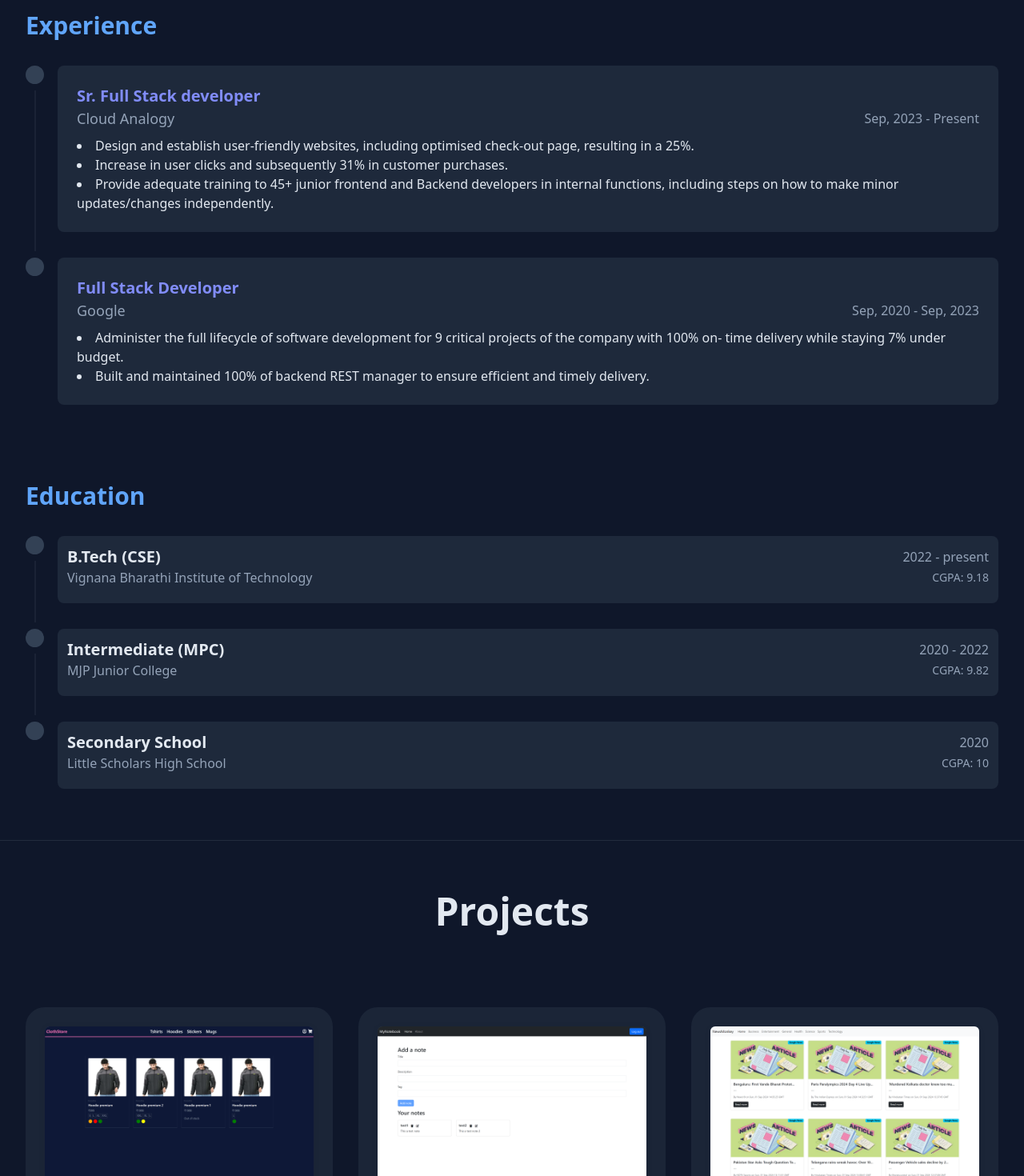
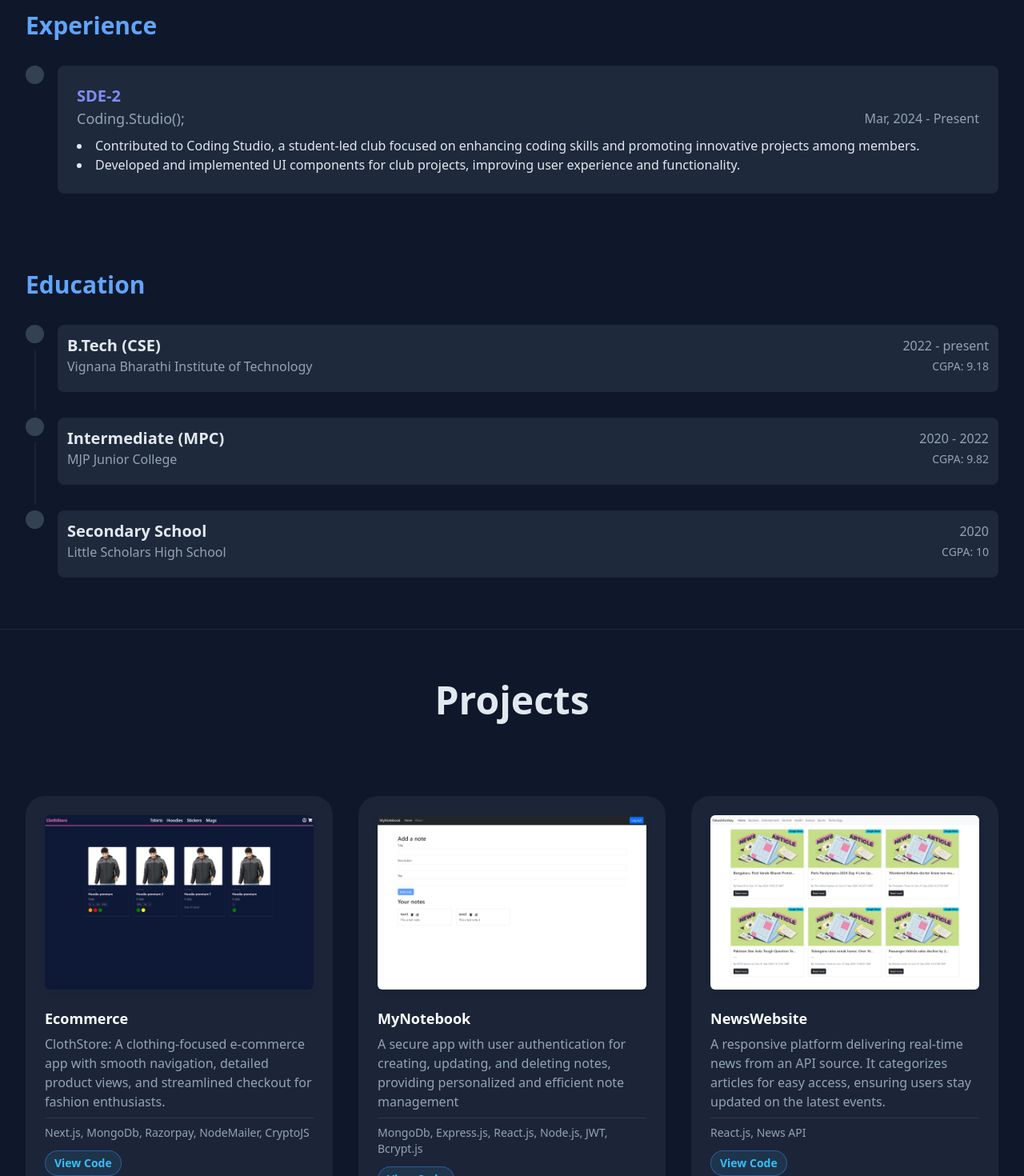
Before and after one commit to vanamkarthiknetha/myportfoliio, a Next.js app: page / in a window 1280 px wide. Shown: the part 2000-3470 px from the top of the page at 80% size. Built offline with nearby package versions, Linux system fonts and the light colour scheme.

Commit message:
data update 1

```diff
--- a/components/Contact.js
+++ b/components/Contact.js
@@ -26,7 +26,7 @@ const Contact = ({theme}) => {
             Accept: "application/json",
           },
           body: JSON.stringify({
-            access_key: "a92b0408-1355-497b-ad05-11a15cf4fff0",
+            access_key: process.env.NEXT_PUBLIC_WEB3_ACCESS_KEY,
             name: e.target.name.value,
             email: e.target.email.value,
             message: e.target.message.value,
--- a/data/about/exp.json
+++ b/data/about/exp.json
@@ -1,20 +1,12 @@
 {
-    "Sr. Full Stack developer":{
-        "org":"Cloud Analogy",
-        "duration":"Sep, 2023 - Present",
+    "SDE-2":{
+        "org":"Coding.Studio();",
+        "duration":"Mar, 2024 - Present",
         "points":[
-                "Design and establish user-friendly websites, including optimised check-out page, resulting in a 25%.",
-                "Increase in user clicks and subsequently 31% in customer purchases.",
-                "Provide adequate training to 45+ junior frontend and Backend developers in internal functions, including steps on how to make minor updates/changes independently."
-            ]
-    },
-    "Full Stack Developer":{
-        "org":"Google",
-        "duration":"Sep, 2020 - Sep, 2023",
-        "points":[
-                "Administer the full lifecycle of software development for 9 critical projects of the company with 100% on- time delivery while staying 7% under budget.",
-                "Built and maintained 100% of backend REST  manager to ensure efficient and timely delivery."
+                "Contributed to Coding Studio, a student-led club focused on enhancing coding skills and promoting innovative projects among members.",
+                "Developed and implemented UI components for club projects, improving user experience and functionality."
             ],
         "first":true
     }
+
 }
--- a/data/projects/projects.json
+++ b/data/projects/projects.json
@@ -1,20 +1,20 @@
 {
-    "ClothStore":{
-        "desc":"Marketing website &amp; chat interface Lorem ipsum dolor sit amet, consectetur adipisicing elit. ",
+    "Ecommerce":{
+        "desc":"ClothStore: A clothing-focused e-commerce app with smooth navigation, detailed product views, and streamlined checkout for fashion enthusiasts. ",
         "live":"/404",
         "code":"https://github.com/vanamkarthiknetha/clothstore",
-        "techstack":"React.js, MongoDb, GraphQL, Git, React.js, MongoDb, GraphQL, Git"
+        "techstack":"Next.js, MongoDb, Razorpay, NodeMailer, CryptoJS "
     },
     "MyNotebook":{
-        "desc":"Marketing website &amp; chat interface Lorem ipsum dolor sit amet, consectetur adipisicing elit. ",
+        "desc":"A secure app with user authentication for creating, updating, and deleting notes, providing personalized and efficient note management ",
         "live":"/404",
         "code":"https://github.com/vanamkarthiknetha/mynotebook",
-        "techstack":"React.js, MongoDb, GraphQL, Git, React.js, MongoDb, GraphQL, Git"
+        "techstack":"MongoDb, Express.js, React.js, Node.js, JWT, Bcrypt.js"
     },
     "NewsWebsite":{
-        "desc":"Marketing website &amp; chat interface Lorem ipsum dolor sit amet, consectetur adipisicing elit. ",
+        "desc":"A responsive platform delivering real-time news from an API source. It categorizes articles for easy access, ensuring users stay updated on the latest events. ",
         "live":"/404",
         "code":"https://github.com/vanamkarthiknetha/NewsWebsite",
-        "techstack":"React.js, MongoDb, GraphQL, Git, React.js, MongoDb, GraphQL, Git"
+        "techstack":"React.js, News API"
     }
 }
```
Also changed, not shown: public/projects/Ecommerce.png (renamed from public/projects/ClothStore.png).
